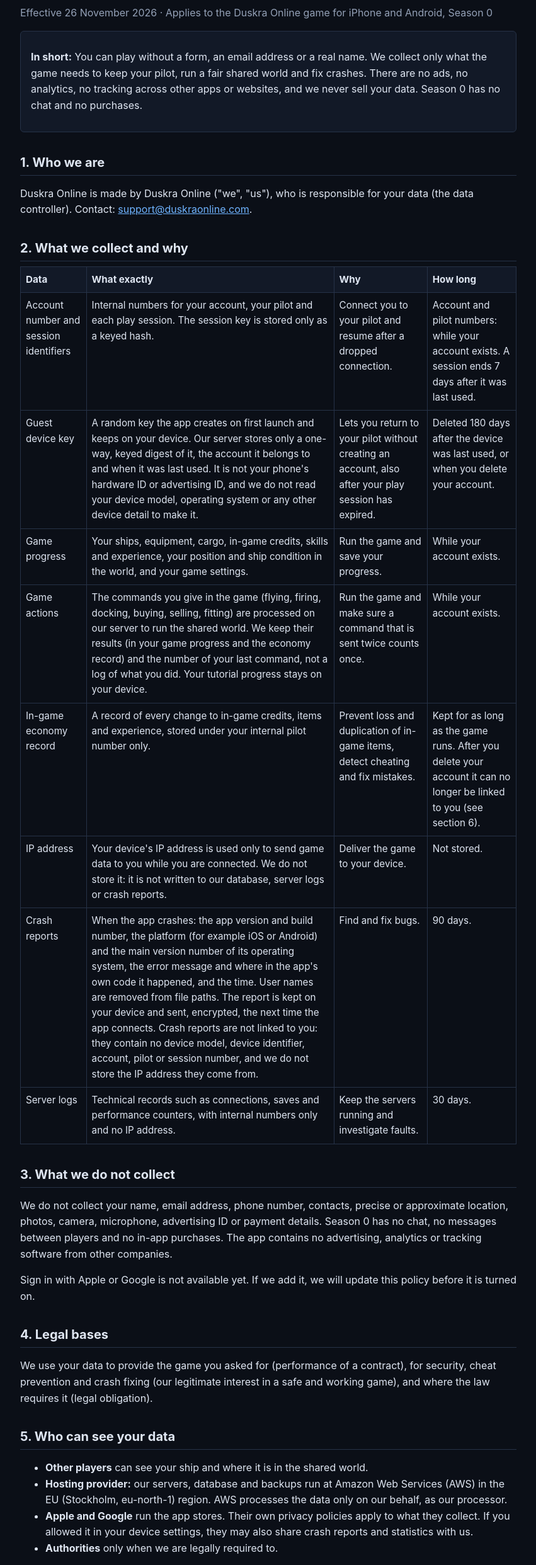
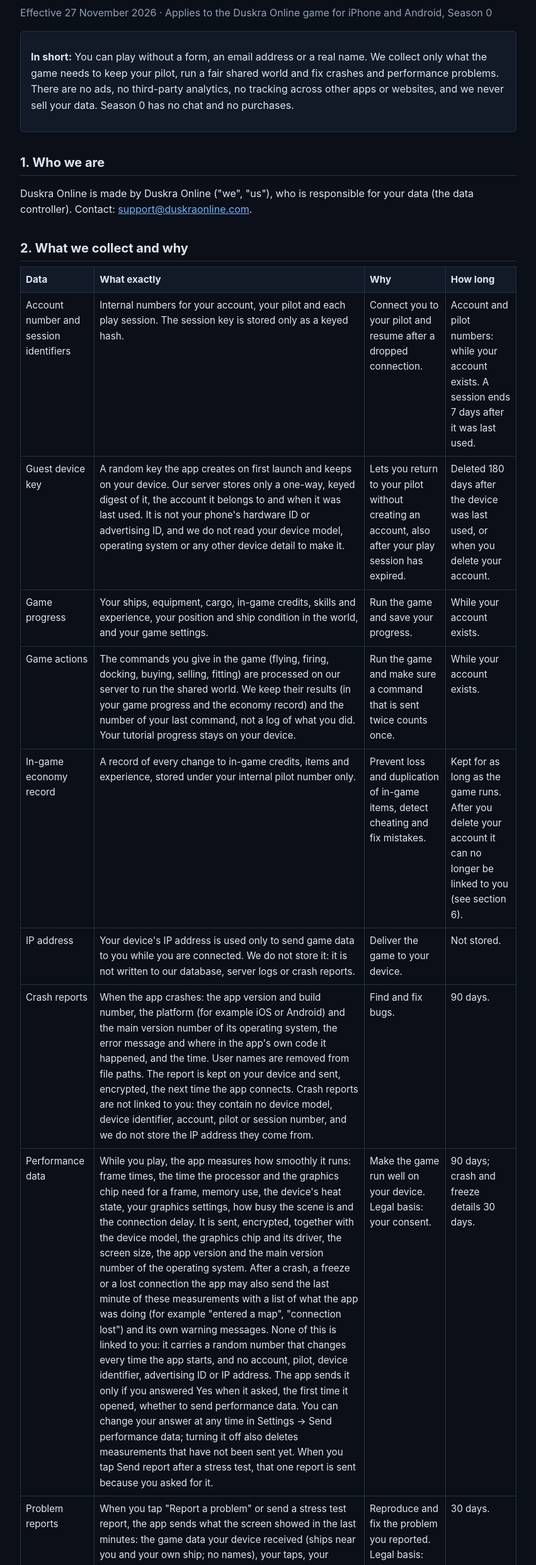
Before and after one commit to alizici/duskraonline-site, a plain HTML site: page privacy.html in a window 1280 px wide. Shown: the part 112-2597 px from the top of the page at 63% size, without its empty margins (214-1065 px from the left). Drawn offline with Linux system fonts and the light colour scheme.

Commit message:
Privacy: performance data and problem reports (consent)
Co-Authored-By: Claude Opus 5.5 <noreply@anthropic.com>

```diff
--- a/privacy.html
+++ b/privacy.html
@@ -27,10 +27,10 @@
 <nav><a href="./">Duskra Online</a><a href="support">Support</a><a href="delete-account">Delete your account</a></nav>
 
 <h1>Duskra Online Privacy Policy</h1>
-<p class="meta">Effective 26 November 2026 · Applies to the Duskra Online game for iPhone and Android, Season 0</p>
+<p class="meta">Effective 27 November 2026 · Applies to the Duskra Online game for iPhone and Android, Season 0</p>
 
 <div class="box">
-  <p><strong>In short:</strong> You can play without a form, an email address or a real name. We collect only what the game needs to keep your pilot, run a fair shared world and fix crashes. There are no ads, no analytics, no tracking across other apps or websites, and we never sell your data. Season 0 has no chat and no purchases.</p>
+  <p><strong>In short:</strong> You can play without a form, an email address or a real name. We collect only what the game needs to keep your pilot, run a fair shared world and fix crashes and performance problems. There are no ads, no third-party analytics, no tracking across other apps or websites, and we never sell your data. Season 0 has no chat and no purchases.</p>
 </div>
 
 <h2>1. Who we are</h2>
@@ -47,6 +47,8 @@
   <tr><td>In-game economy record</td><td>A record of every change to in-game credits, items and experience, stored under your internal pilot number only.</td><td>Prevent loss and duplication of in-game items, detect cheating and fix mistakes.</td><td>Kept for as long as the game runs. After you delete your account it can no longer be linked to you (see section 6).</td></tr>
   <tr><td>IP address</td><td>Your device's IP address is used only to send game data to you while you are connected. We do not store it: it is not written to our database, server logs or crash reports.</td><td>Deliver the game to your device.</td><td>Not stored.</td></tr>
   <tr><td>Crash reports</td><td>When the app crashes: the app version and build number, the platform (for example iOS or Android) and the main version number of its operating system, the error message and where in the app's own code it happened, and the time. User names are removed from file paths. The report is kept on your device and sent, encrypted, the next time the app connects. Crash reports are not linked to you: they contain no device model, device identifier, account, pilot or session number, and we do not store the IP address they come from.</td><td>Find and fix bugs.</td><td>90 days.</td></tr>
+  <tr><td>Performance data</td><td>While you play, the app measures how smoothly it runs: frame times, the time the processor and the graphics chip need for a frame, memory use, the device's heat state, your graphics settings, how busy the scene is and the connection delay. It is sent, encrypted, together with the device model, the graphics chip and its driver, the screen size, the app version and the main version number of the operating system. After a crash, a freeze or a lost connection the app may also send the last minute of these measurements with a list of what the app was doing (for example "entered a map", "connection lost") and its own warning messages. None of this is linked to you: it carries a random number that changes every time the app starts, and no account, pilot, device identifier, advertising ID or IP address. The app sends it only if you answered Yes when it asked, the first time it opened, whether to send performance data. You can change your answer at any time in Settings &rarr; Send performance data; turning it off also deletes measurements that have not been sent yet. When you tap Send report after a stress test, that one report is sent because you asked for it.</td><td>Make the game run well on your device. Legal basis: your consent.</td><td>90 days; crash and freeze details 30 days.</td></tr>
+  <tr><td>Problem reports</td><td>When you tap "Report a problem" or send a stress test report, the app sends what the screen showed in the last minutes: the game data your device received (ships near you and your own ship; no names), your taps, your settings, a small screenshot if you leave that option on, and your note. It is sent only when you tap Send; the sending screen lists what goes with it.</td><td>Reproduce and fix the problem you reported. Legal basis: your consent, which you give each time by tapping Send.</td><td>30 days.</td></tr>
   <tr><td>Server logs</td><td>Technical records such as connections, saves and performance counters, with internal numbers only and no IP address.</td><td>Keep the servers running and investigate faults.</td><td>30 days.</td></tr>
 </table>
 </div>
@@ -56,7 +58,7 @@
 <p>Sign in with Apple or Google is not available yet. If we add it, we will update this policy before it is turned on.</p>
 
 <h2>4. Legal bases</h2>
-<p>We use your data to provide the game you asked for (performance of a contract), for security, cheat prevention and crash fixing (our legitimate interest in a safe and working game), and where the law requires it (legal obligation).</p>
+<p>We use your data to provide the game you asked for (performance of a contract), for security, cheat prevention and crash fixing (our legitimate interest in a safe and working game), and where the law requires it (legal obligation). We send performance data and problem reports only with your consent: you give it by answering Yes to the question the app asks the first time it opens, or by tapping Send on a report. You can withdraw it at any time in Settings &rarr; Send performance data; this does not affect what was sent before.</p>
 
 <h2>5. Who can see your data</h2>
 <ul>
```
